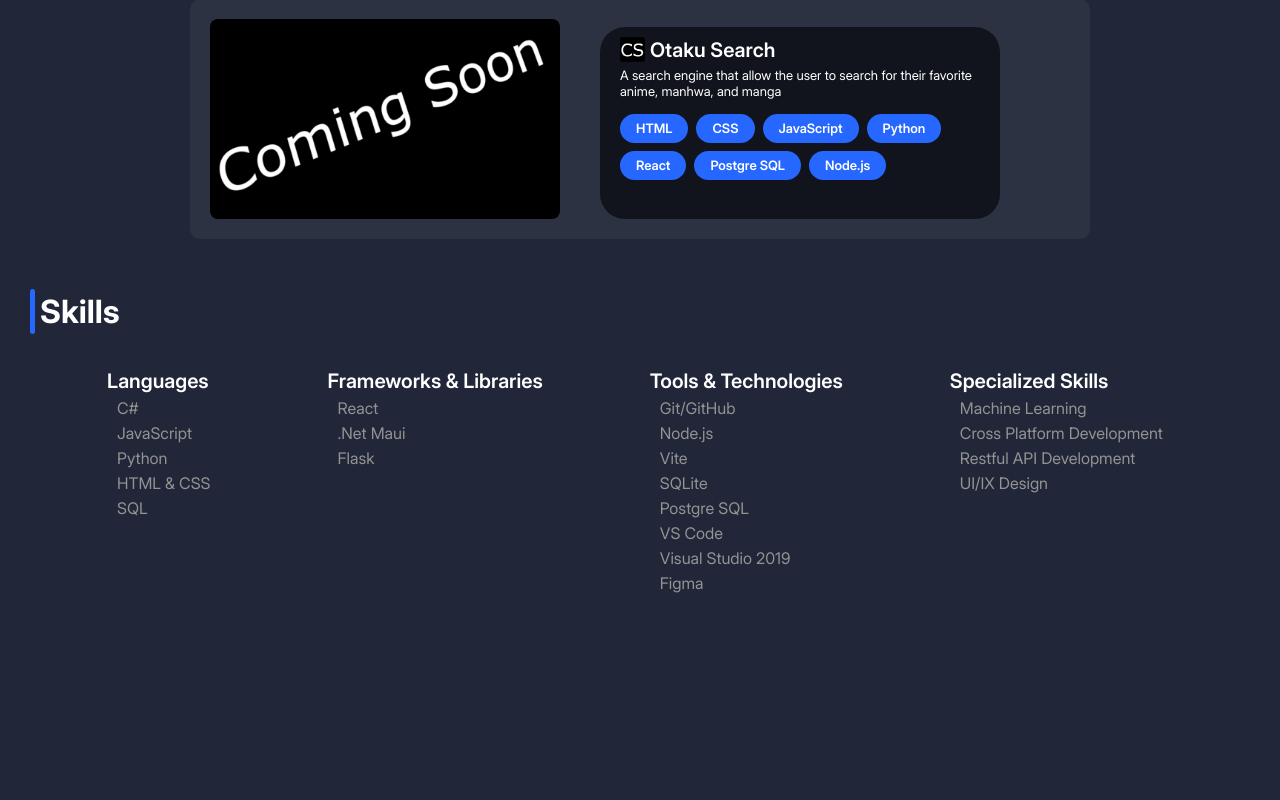
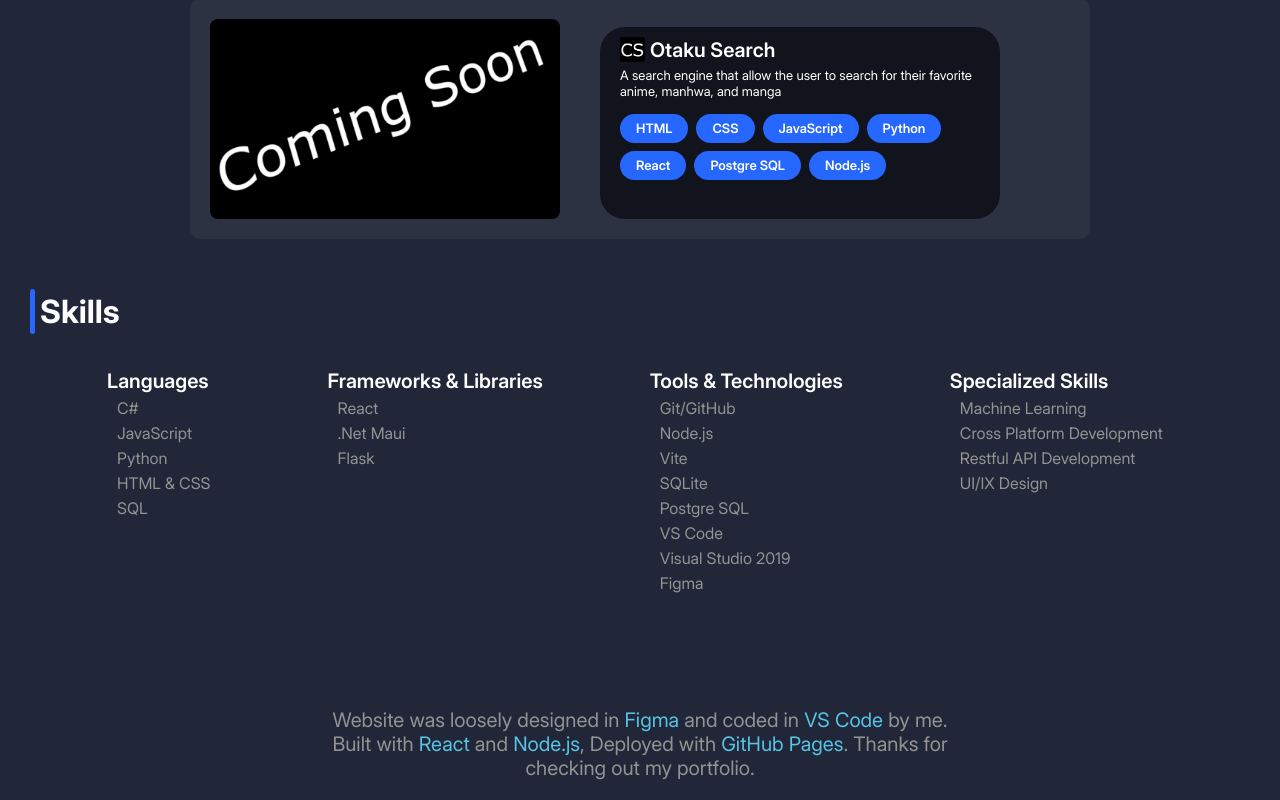
Before and after one commit to TonytheAlias/Portfolio, a React (Vite) app: page / in a window 1280 px wide. Shown: the part 2287-3087 px from the top of the page. Before the commit the page ends 2915 px from the top, so only its background shows below. Built offline with nearby package versions, Linux system fonts and the light colour scheme.

Commit message:
added footer section and styling to portfolio

```diff
--- a/src/CSS/LandingPage.css
+++ b/src/CSS/LandingPage.css
@@ -147,6 +147,19 @@
     display: flex;
     justify-content: space-evenly;
 }
+.footer-section{
+    margin: 5rem auto 20px;
+    text-align: center;
+    width: 50%;
+}
+#footer-description{
+    font-size: 20px;
+    font-family: "Inter-Regular";
+    color: var(--secondary-text-color);
+}
+#footer-description span{
+    color: var(--primary-color);
+}
 @media (max-width: 768px) {
     .title{
     font-size: 20px;
--- a/src/Pages/LandingPage.jsx
+++ b/src/Pages/LandingPage.jsx
@@ -138,6 +138,15 @@ function LandingPage() {
           ))}
         </div>
       </div>
+      <div className="footer-section">
+        <p id="footer-description">
+          Website was loosely designed in <span>Figma</span> and coded in{" "}
+          <span>VS Code </span>
+          by me. Built with <span>React</span> and <span>Node.js</span>,
+          Deployed with <span>GitHub Pages</span>. Thanks for checking out my
+          portfolio.
+        </p>
+      </div>
     </div>
   );
 }
```
